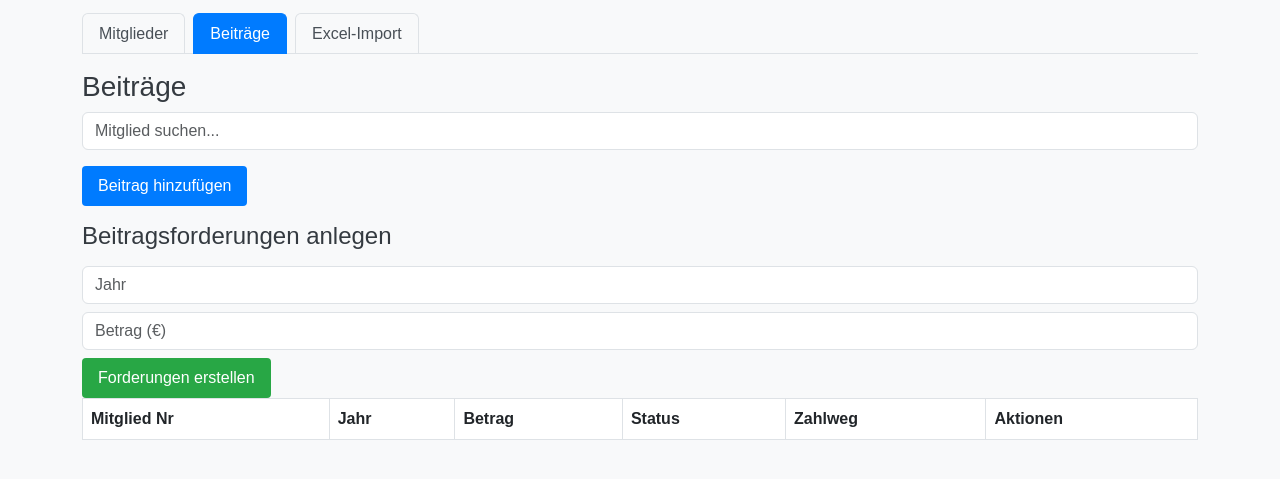
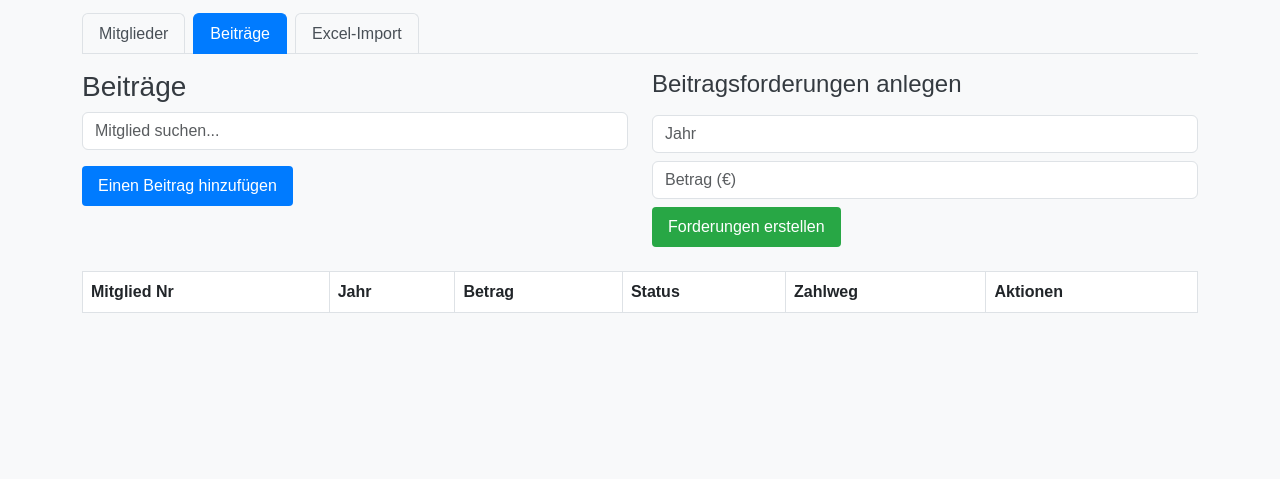
Before and after one commit to phenyll/npo-manager, a website: page public/index.html in a window 1280 px wide. Both pictures are taken after a click on the tab "Beiträge". Shown: the part 99-578 px from the top of the page. Drawn offline with nearby package versions, Linux system fonts and the light colour scheme; no server answers.

Commit message:
Beiträge Liste besser formatieren

```diff
--- a/public/index.html
+++ b/public/index.html
@@ -52,12 +52,14 @@
 
       <!-- Beiträge Tab -->
       <div class="tab-pane fade" id="payments" role="tabpanel">
+
+        <div class="row">
+          <div class="col-md-6">
             <h3>Beiträge</h3>
             <input type="text" id="paymentSearchInput" class="form-control mb-3" placeholder="Mitglied suchen...">
-
-        <button class="btn btn-primary mb-3" id="addPaymentButton">Beitrag hinzufügen</button>
-
-        <div>
+            <button class="btn btn-primary mb-3" id="addPaymentButton">Einen Beitrag hinzufügen</button>
+          </div>
+          <div class="col-md-6">
             <h4>Beitragsforderungen anlegen</h4>
             <form id="bulkPaymentsForm">
               <input type="number" id="bulkYear" class="form-control mb-2" placeholder="Jahr" required>
@@ -65,6 +67,10 @@
               <button type="submit" class="btn btn-success">Forderungen erstellen</button>
             </form>
           </div>
+          <div class="col-md-12">&nbsp;</div>
+        </div>
+        <div class="row">
+          <div class="col-md-12">
 
             <table class="table table-striped">
               <thead>
@@ -79,6 +85,8 @@
               </thead>
               <tbody id="paymentsTable"></tbody>
             </table>
+          </div>
+        </div>
       </div>
 
       <!-- Excel-Import Tab -->
```
Lines whose indentation alone changed are shown as unchanged.
